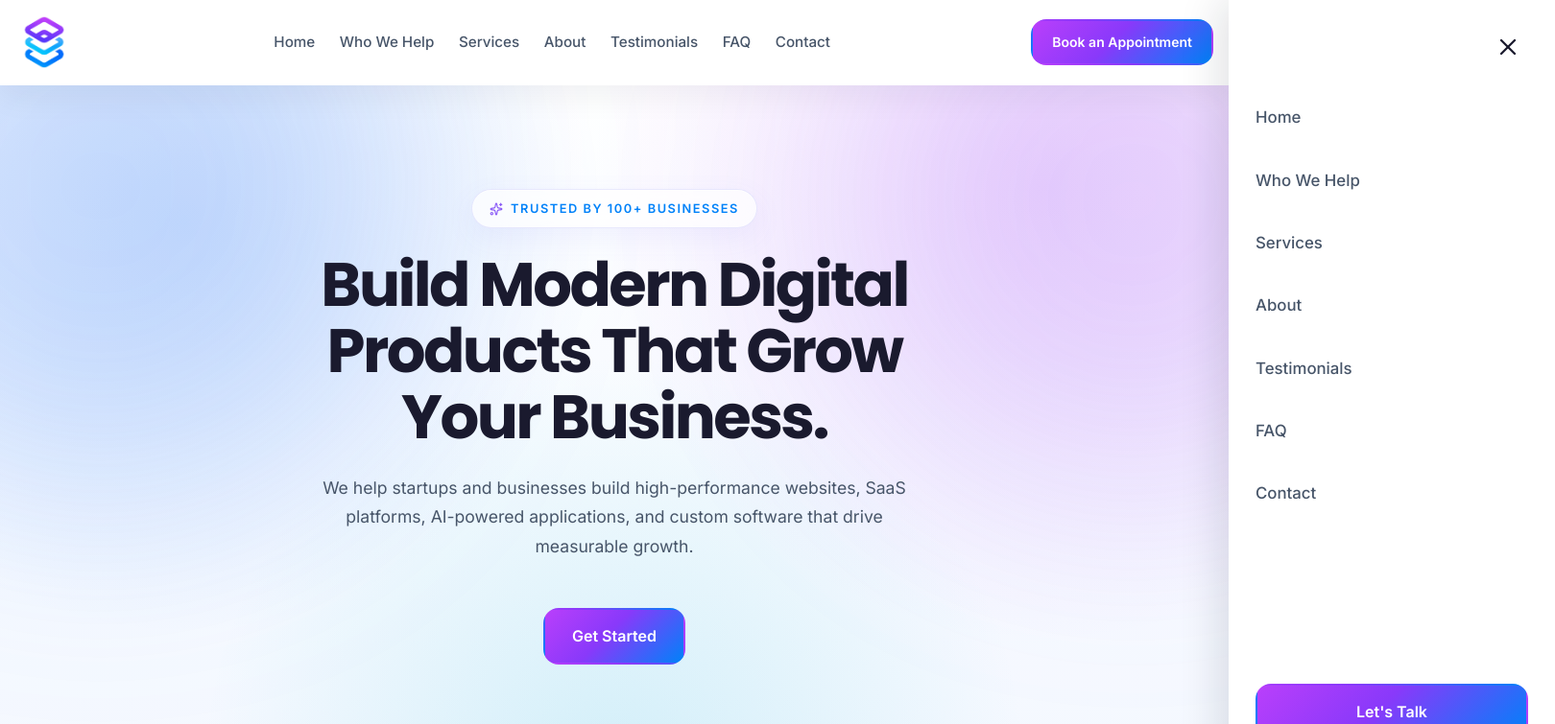
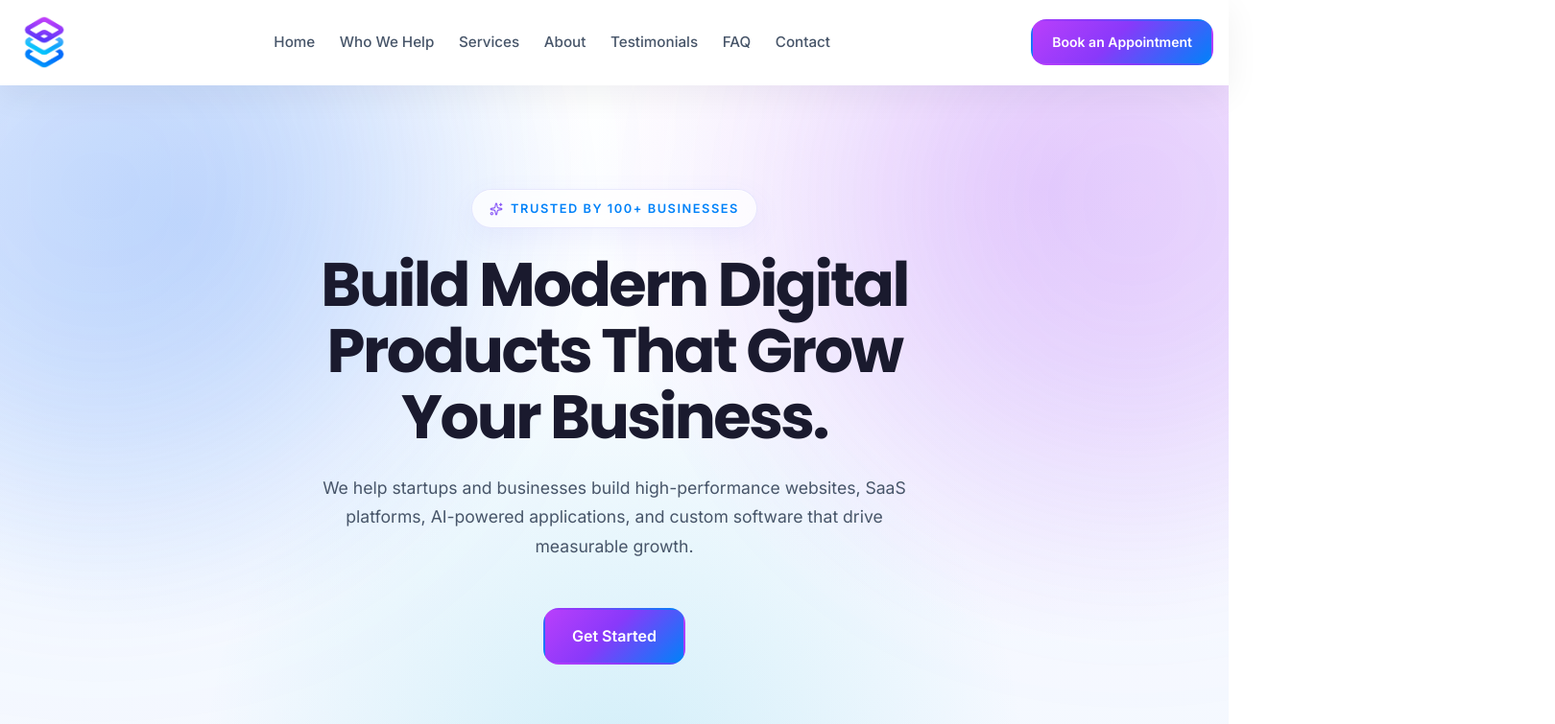
Before and after one commit to Scaalable-dev/scaalable, a React (Vite) app: page / in a window 1280 px wide. Shown: the top 755 px of the page at 96% size, 1620 px wide, since content can reach past the window. Built offline with nearby package versions, Linux system fonts and the light colour scheme.

Commit message:
fix(navbar&hero):fix the navigation and design of hero and navbar

```diff
--- a/src/components/layout/Navbar/MobileMenu.jsx
+++ b/src/components/layout/Navbar/MobileMenu.jsx
@@ -40,7 +40,11 @@ const MobileMenu = ({ isOpen, onClose }) => {
         {/* CTA */}
 
         <div className="mobile-menu__footer">
-          <Button fullWidth>Let's Talk</Button>
+          <a href="#contact" onClick={onClose}>
+            <Button size="sm" fullWidth>
+              Book an Appointment
+            </Button>
+          </a>
         </div>
       </aside>
     </>
--- a/src/components/layout/Navbar/Navbar.css
+++ b/src/components/layout/Navbar/Navbar.css
@@ -163,6 +163,7 @@
 
   opacity: 0;
   visibility: hidden;
+  pointer-events: none;
 
   transition:
     opacity 300ms ease,
@@ -174,6 +175,7 @@
 .mobile-menu__overlay--active {
   opacity: 1;
   visibility: visible;
+  pointer-events: auto;
 }
 
 /* ==========================================================================
@@ -186,30 +188,38 @@
   top: 0;
   right: 0;
 
-  width: min(340px, 88vw);
+  width: min(320px, 85vw);
+  max-width: 100%;
+
   height: 100vh;
 
-  background: rgba(255, 255, 255, 0.95);
+  display: flex;
+  flex-direction: column;
+
+  padding: 1.5rem;
+
+  background: rgba(255, 255, 255, 0.96);
 
   backdrop-filter: blur(18px);
   -webkit-backdrop-filter: blur(18px);
 
+  box-shadow: -16px 0 50px rgba(15, 23, 42, 0.1);
+
   transform: translateX(100%);
 
-  transition: transform 350ms ease;
+  transform: translateX(100%);
+  visibility: hidden;
+  pointer-events: none;
 
-  display: flex;
-  flex-direction: column;
-
-  padding: 1.75rem;
-
-  box-shadow: -10px 0 40px rgba(15, 23, 42, 0.12);
+  overflow-y: auto;
 
   z-index: 999;
 }
 
 .mobile-menu--open {
   transform: translateX(0);
+  visibility: visible;
+  pointer-events: auto;
 }
 
 /* ==========================================================================
@@ -253,7 +263,7 @@
   display: flex;
   flex-direction: column;
 
-  gap: 1.5rem;
+  gap: 1.25rem;
 
   margin: 0;
   padding: 0;
@@ -272,9 +282,13 @@
 .mobile-menu__footer {
   margin-top: auto;
 
-  padding-top: 2rem;
+  width: 100%;
+
+  padding-top: 1.5rem;
 }
-
+.mobile-menu__footer .btn {
+  width: 100%;
+}
 /* ==========================================================================
    RESPONSIVE
    ========================================================================== */
--- a/src/components/layout/Navbar/Navbar.jsx
+++ b/src/components/layout/Navbar/Navbar.jsx
@@ -1,4 +1,4 @@
-import { useState } from "react";
+import { useEffect, useState } from "react";
 import { Link } from "react-router-dom";
 import { Menu } from "lucide-react";
 
@@ -14,6 +14,26 @@ import logo from "../../../assets/images/logo.png";
 
 const Navbar = () => {
   const [isMenuOpen, setIsMenuOpen] = useState(false);
+  useEffect(() => {
+    document.body.style.overflow = isMenuOpen ? "hidden" : "";
+
+    return () => {
+      document.body.style.overflow = "";
+    };
+  }, [isMenuOpen]);
+  useEffect(() => {
+    const handleResize = () => {
+      if (window.innerWidth > 992) {
+        setIsMenuOpen(false);
+      }
+    };
+
+    window.addEventListener("resize", handleResize);
+
+    return () => {
+      window.removeEventListener("resize", handleResize);
+    };
+  }, []);
 
   const openMenu = () => {
     setIsMenuOpen(true);
@@ -63,7 +83,7 @@ const Navbar = () => {
 
         {/* Mobile Menu */}
 
-        <MobileMenu isOpen={isMenuOpen} onClose={closeMenu} />
+        {isMenuOpen && <MobileMenu isOpen={isMenuOpen} onClose={closeMenu} />}
       </nav>
     </Container>
   );
--- a/src/components/ui/Button/Button.css
+++ b/src/components/ui/Button/Button.css
@@ -8,7 +8,7 @@
   justify-content: center;
   gap: var(--space-2);
 
-  min-width: fit-content;
+  min-width: 0;
 
   border: 2px solid transparent;
   border-radius: var(--radius-lg);
```
